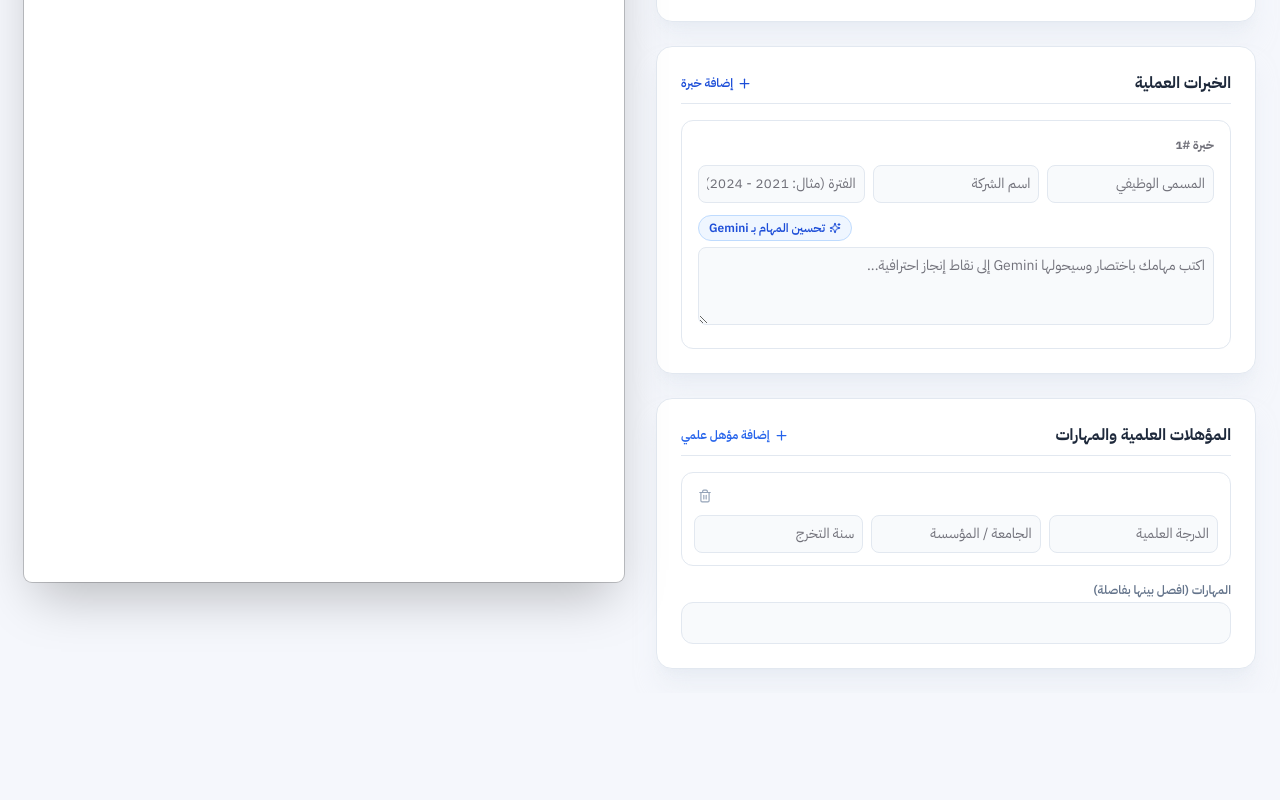
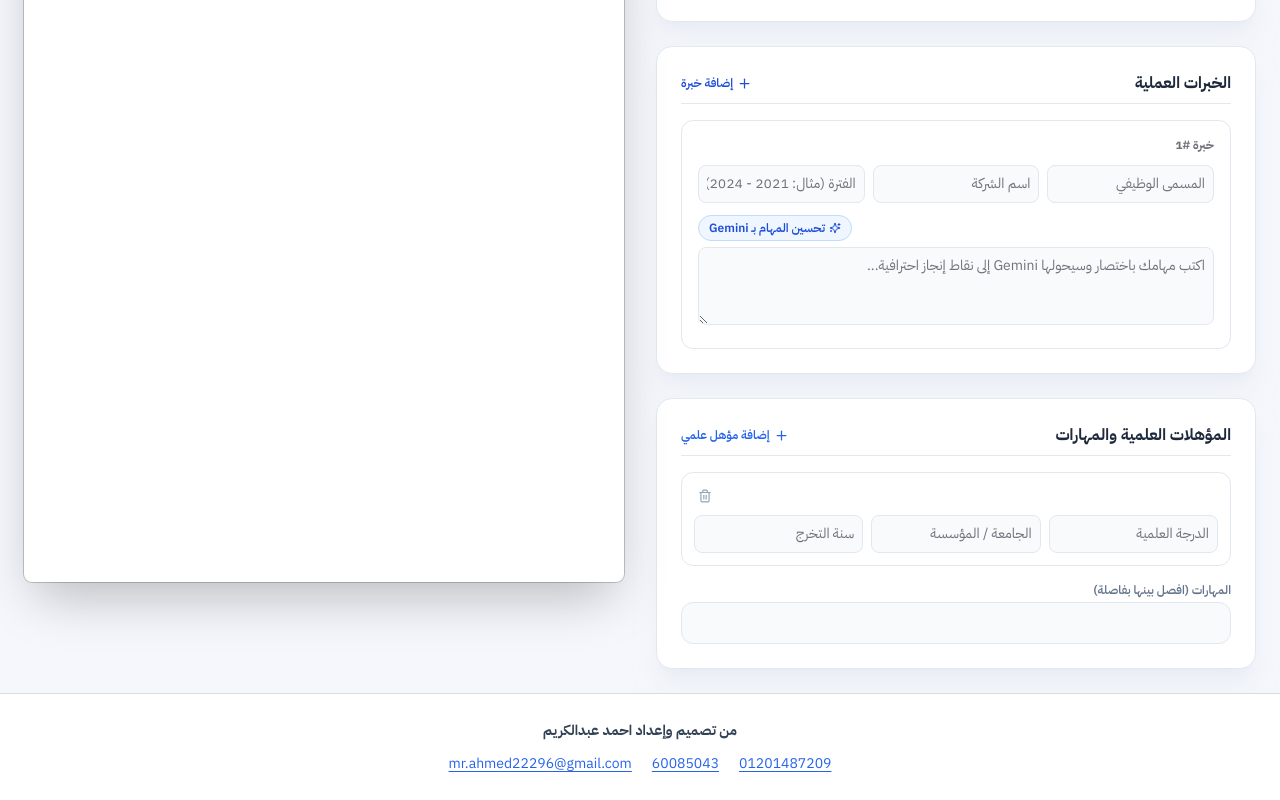
Before and after one commit to mrahmed22296-gif/ai-resume-builder, a Next.js app: page / in a window 1280 px wide. Shown: the part 550-1350 px from the top of the page. Before the commit the page ends 1243 px from the top, so only its background shows below. Built offline with nearby package versions, Linux system fonts and the light colour scheme.

Commit message:
Add shared site footer (print-hidden) with contact details

```diff
--- a/app/globals.css
+++ b/app/globals.css
@@ -75,3 +75,10 @@ body::before {
 #resume-preview[data-template="executive"] .resume-document-header > p { color: #6d597a; }
 #resume-preview[data-template="executive"] h3 { color: #292536; border-bottom: 1px solid #6d597a; letter-spacing: 0.12em; }
 @media print { .resume-template-picker { display: none !important; } #resume-preview { print-color-adjust: exact; -webkit-print-color-adjust: exact; } }
+
+/* ===== Site footer (shared, print-hidden) ===== */
+.site-contact-footer { padding: 24px 20px; border-top: 1px solid #d8ddd7; background: #fff; color: #334155; text-align: center; font-family: inherit; font-size: 14px; line-height: 1.8; }
+.site-contact-credit { margin: 0 0 8px; font-weight: 700; }
+.site-contact-links { display: flex; justify-content: center; align-items: center; flex-wrap: wrap; gap: 8px 20px; }
+.site-contact-links a { color: #2563eb; text-decoration: underline; text-underline-offset: 3px; overflow-wrap: anywhere; }
+@media print { .site-contact-footer { display: none !important; } }
--- a/app/page.js
+++ b/app/page.js
@@ -741,6 +741,16 @@ export default function ResumeBuilder() {
         </div>
 
       </main>
+
+      {/* Owner attribution/contact footer; never printed or exported. */}
+      <footer className="site-contact-footer" aria-label="التواصل">
+        <p className="site-contact-credit">من تصميم وإعداد احمد عبدالكريم</p>
+        <div className="site-contact-links" dir="ltr">
+          <a href="mailto:mr.ahmed22296@gmail.com">mr.ahmed22296@gmail.com</a>
+          <a href="tel:60085043">60085043</a>
+          <a href="tel:01201487209">01201487209</a>
+        </div>
+      </footer>
     </div>
   );
                   }
```
